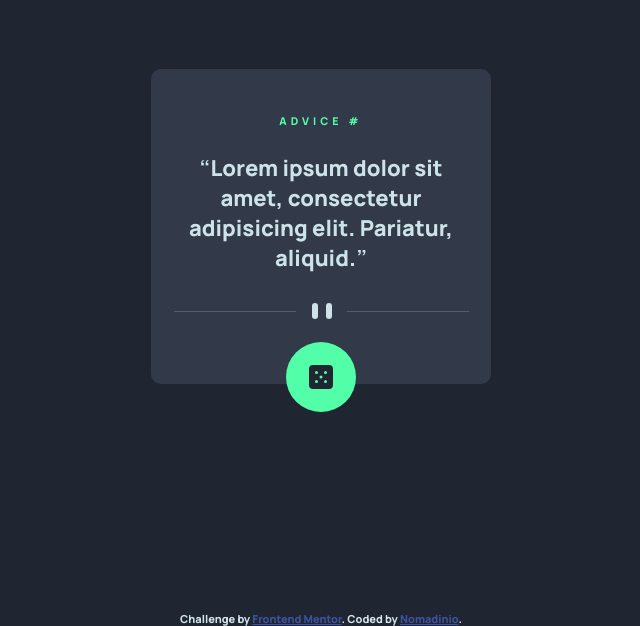
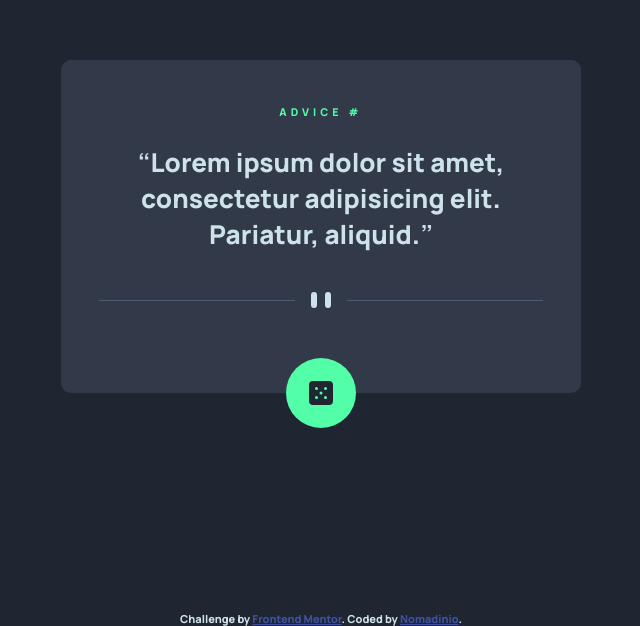
Before and after one commit to Nomadinio0/advice-generator-app-main, a plain HTML site: page index.html in a window 1280 px wide. Shown: the part 174-800 px from the top of the page, without its empty margins (319-959 px from the left). Drawn offline with Linux system fonts and the light colour scheme.

Commit message:
desktop styles done

```diff
--- a/index.html
+++ b/index.html
@@ -17,7 +17,8 @@
     <h6 class="heading">Advice #<span class="advice_ID"><!-- Advice ID goes here --></span></h6>
     <p class="text">🙶<span class="advice_text">Lorem ipsum dolor sit amet, consectetur adipisicing elit. Pariatur,
         aliquid.<!-- Advice text goes here --></span>🙷</p>
-    <img class="divider" src="/images/pattern-divider-mobile.svg" alt="">
+    <img src="/images/pattern-divider-mobile.svg" alt="" class="divider_mobile">
+    <img src="/images/pattern-divider-desktop.svg" alt="" class="divider_desktop">
     <div class="diceBtn"><img class="" src="/images/icon-dice.svg" alt=""></div>
 
   </div>
--- a/scss/style.scss
+++ b/scss/style.scss
@@ -36,15 +36,20 @@ body {
 			font-size: 22px;
 		}
 
-		.divider {
+		.divider_mobile {
 			padding: 30px 0 60px 0;
+		}
+
+		.divider_desktop {
+			display: none;
+			padding: 40px 0 80px 0;
 		}
 
 		.diceBtn {
 			display: flex;
 			position: absolute;
 			left: 50%;
-			bottom: -20%;
+			bottom: -70px;
 			transform: translate(-50%, -50%);
 			margin: auto;
 			width: 70px;
@@ -68,3 +73,27 @@ body {
 		}
 	}
 }
+
+@media (min-width: 800px) {
+	body {
+		.container {
+			width: 520px;
+
+			.text {
+				font-size: 26px;
+			}
+
+			.divider_mobile {
+				display: none;
+			}
+
+			.divider_desktop {
+				display: inline-block;
+			}
+
+			.diceBtn {
+				bottom: -70px;
+			}
+		}
+	}
+}
```
Also changed, not shown: css/style.css, 1 other file.
